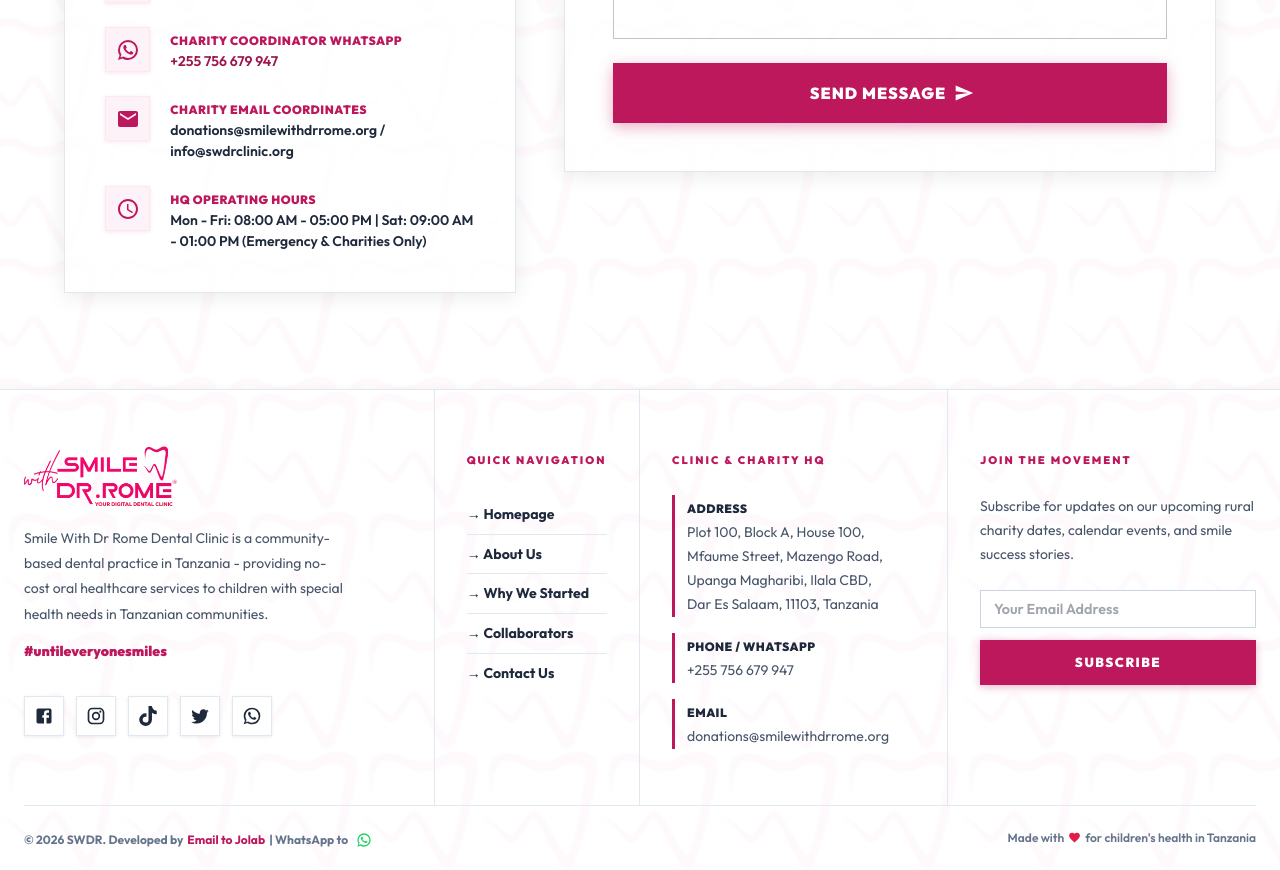
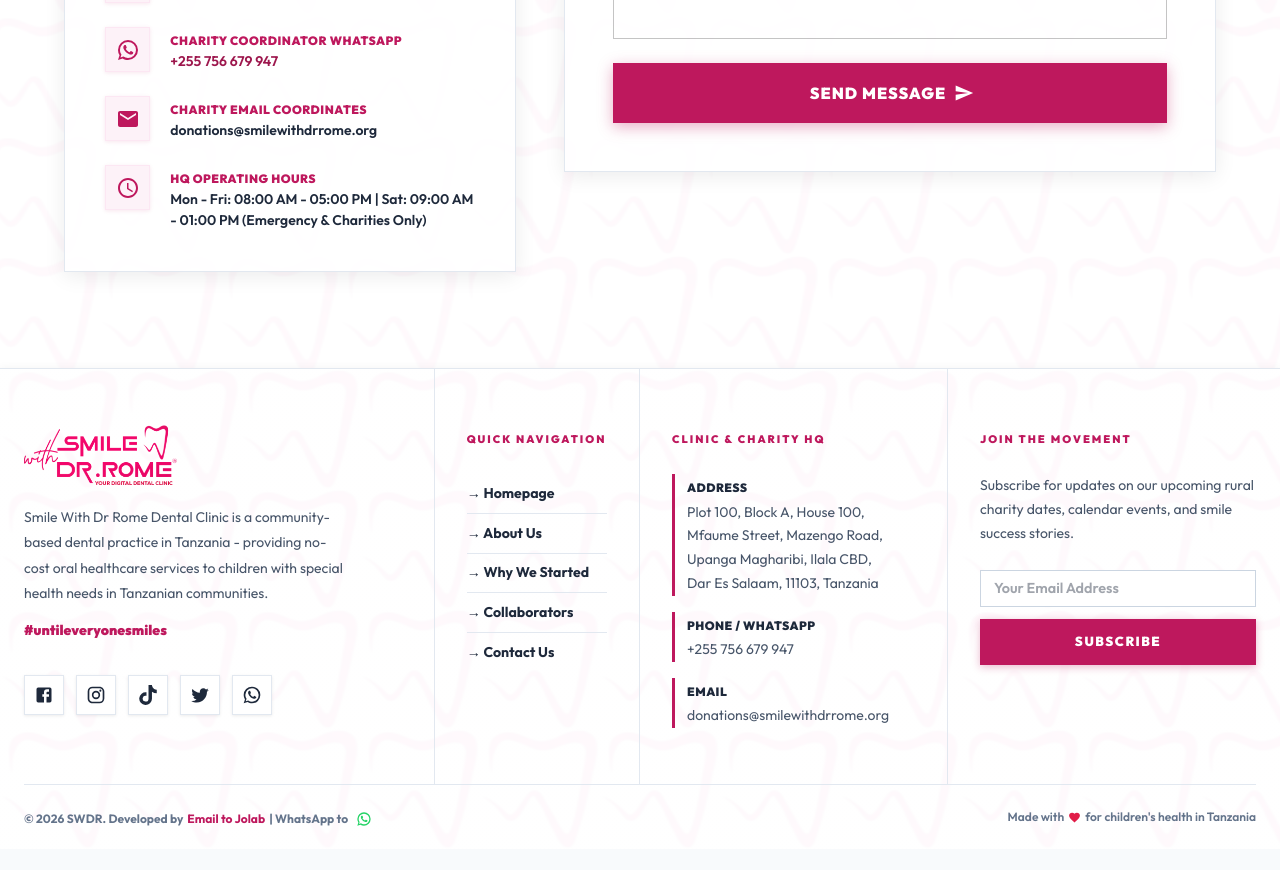
Before and after one commit to Jolab255/SWDR, a React (Vite) app: page /contact in a window 1280 px wide. Shown: the part 900-1770 px from the top of the page. After the commit the page ends 1749 px from the top, so only its background shows below. Built offline with nearby package versions, Linux system fonts and the light colour scheme.

Commit message:
Update contact form recipient email to donations@smilewithdrrome.org

```diff
--- a/src/pages/ContactUs.tsx
+++ b/src/pages/ContactUs.tsx
@@ -179,7 +179,7 @@
                     { icon: <LocationOnIcon />, label: 'Physical Clinic HQ', value: 'Plot 100, Block A, House 100, Mfaume Street, Mazengo Road, Upanga Magharibi, Ilala CBD, Dar Es Salaam, 11103, Tanzania' },
                     { icon: <PhoneIcon />, label: 'Office Call Lines', value: '+255 756 679 947', link: 'tel:+255756679947' },
                     { icon: <WhatsAppIcon />, label: 'Charity Coordinator WhatsApp', value: '+255 756 679 947', color: 'success.dark', link: 'https://wa.me/255756679947' },
-                    { icon: <EmailIcon />, label: 'Charity Email Coordinates', value: 'donations@smilewithdrrome.org / info@swdrclinic.org', link: 'mailto:donations@smilewithdrrome.org' },
+                    { icon: <EmailIcon />, label: 'Charity Email Coordinates', value: 'donations@smilewithdrrome.org', link: 'mailto:donations@smilewithdrrome.org' },
                     { icon: <AccessTimeIcon />, label: 'HQ Operating Hours', value: 'Mon - Fri: 08:00 AM - 05:00 PM | Sat: 09:00 AM - 01:00 PM (Emergency & Charities Only)' },
                   ].map((item, idx) => (
                     <Box key={idx} sx={{ display: 'flex', gap: 2.5, alignItems: 'flex-start' }}>
```
Also changed, not shown: 1 other file (tests, documents, lock files or other folders).
